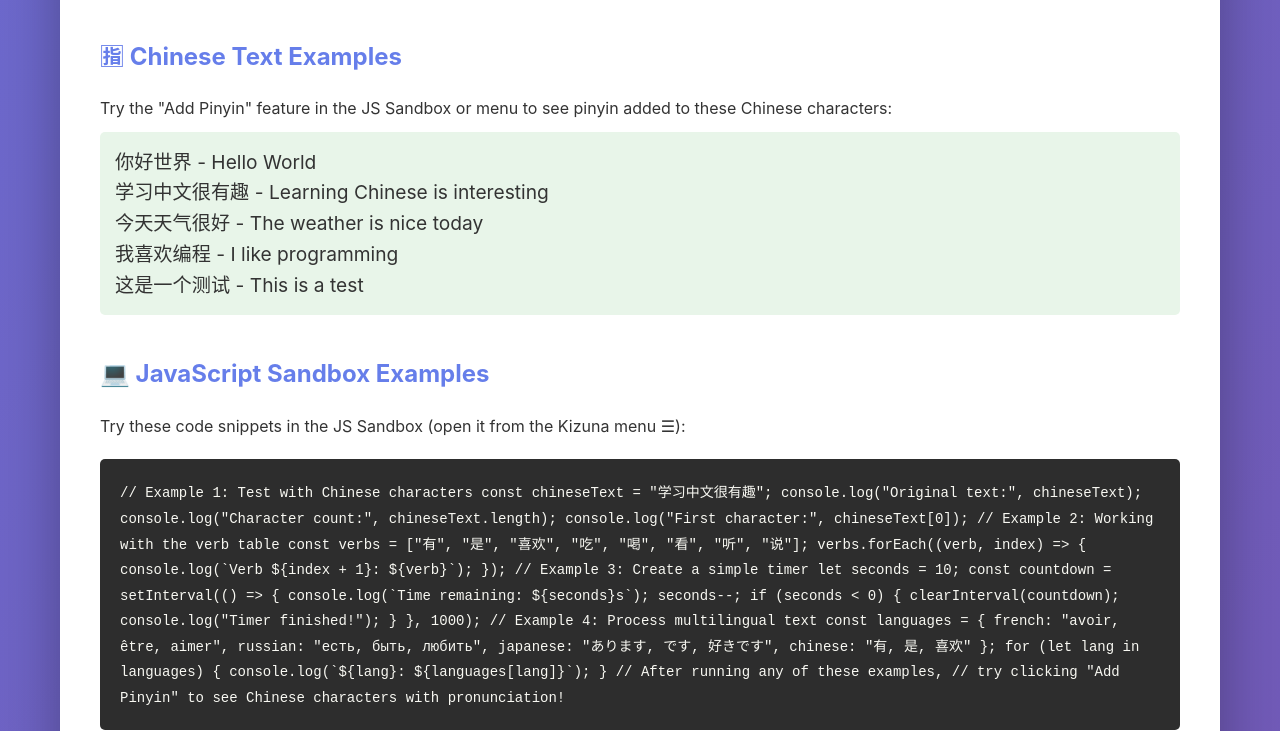
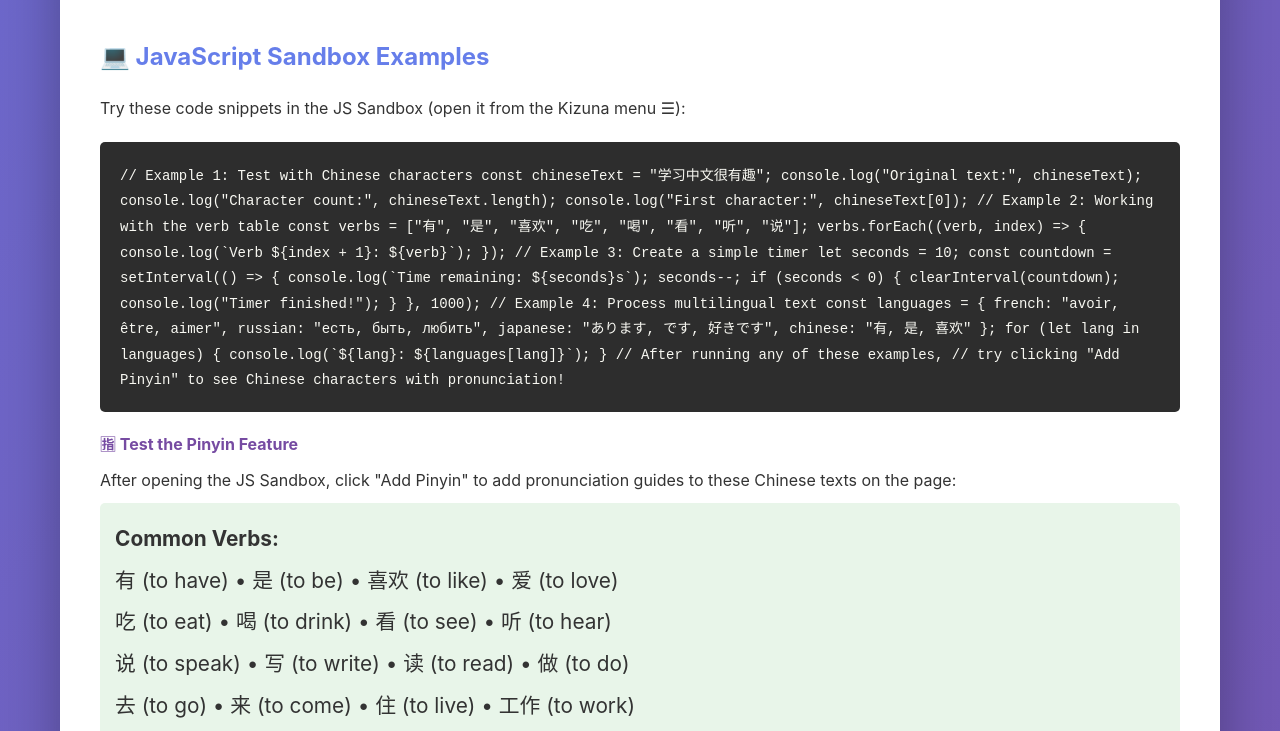
Before and after one commit to Mino75/2025-kizuna, a website: page index.html in a window 1280 px wide. Shown: the part 3023-3754 px from the top of the page. Drawn offline with Linux system fonts and the light colour scheme.

```diff
--- a/index.html
+++ b/index.html
@@ -454,18 +454,6 @@
             </section>
 
             <section>
-                <h3>🈯 Chinese Text Examples</h3>
-                <p>Try the "Add Pinyin" feature in the JS Sandbox or menu to see pinyin added to these Chinese characters:</p>
-                <div class="chinese-example">
-                    <p>你好世界 - Hello World</p>
-                    <p>学习中文很有趣 - Learning Chinese is interesting</p>
-                    <p>今天天气很好 - The weather is nice today</p>
-                    <p>我喜欢编程 - I like programming</p>
-                    <p>这是一个测试 - This is a test</p>
-                </div>
-            </section>
-
-            <section>
                 <h3>💻 JavaScript Sandbox Examples</h3>
                 <p>Try these code snippets in the JS Sandbox (open it from the Kizuna menu ☰):</p>
                 <div class="code-block">
```
